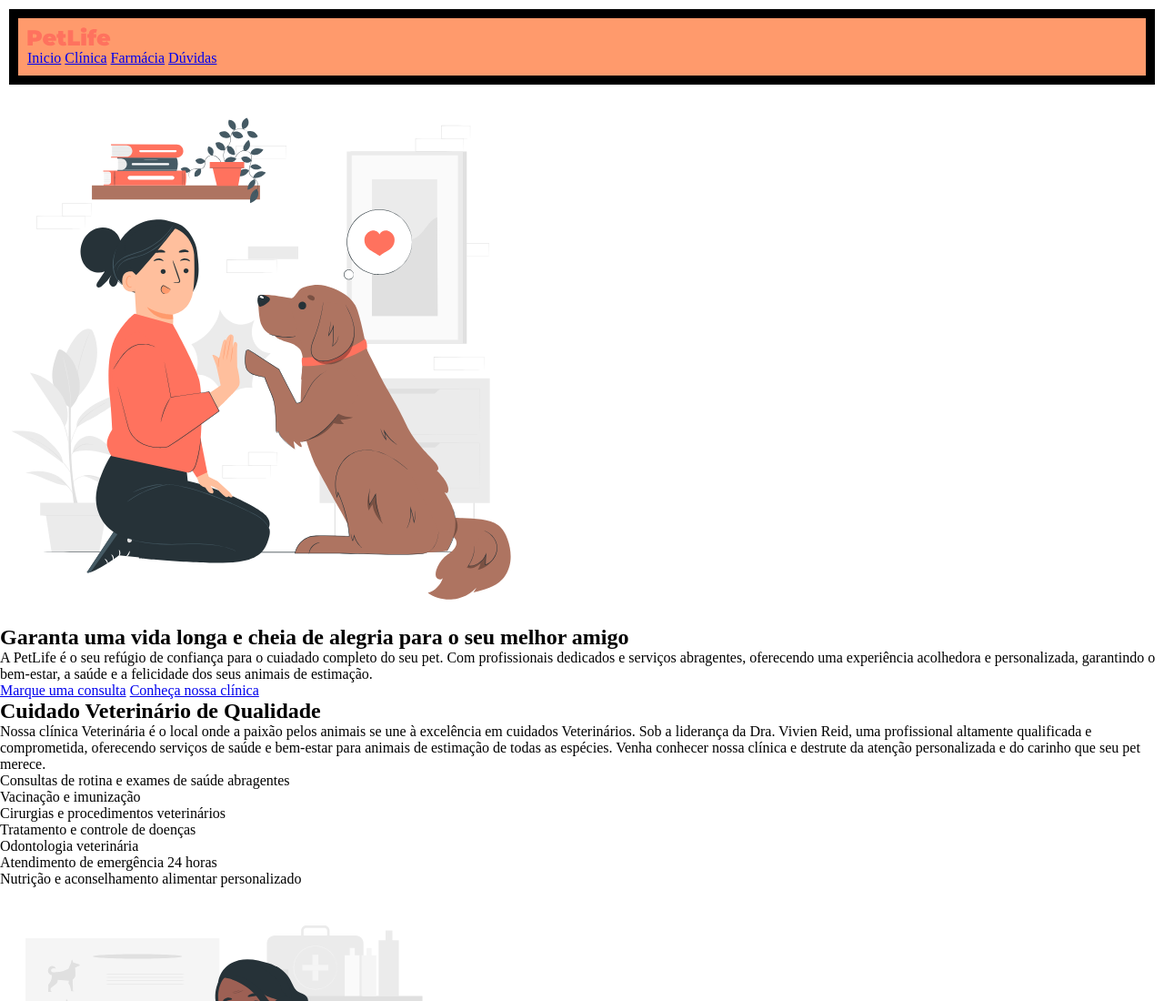
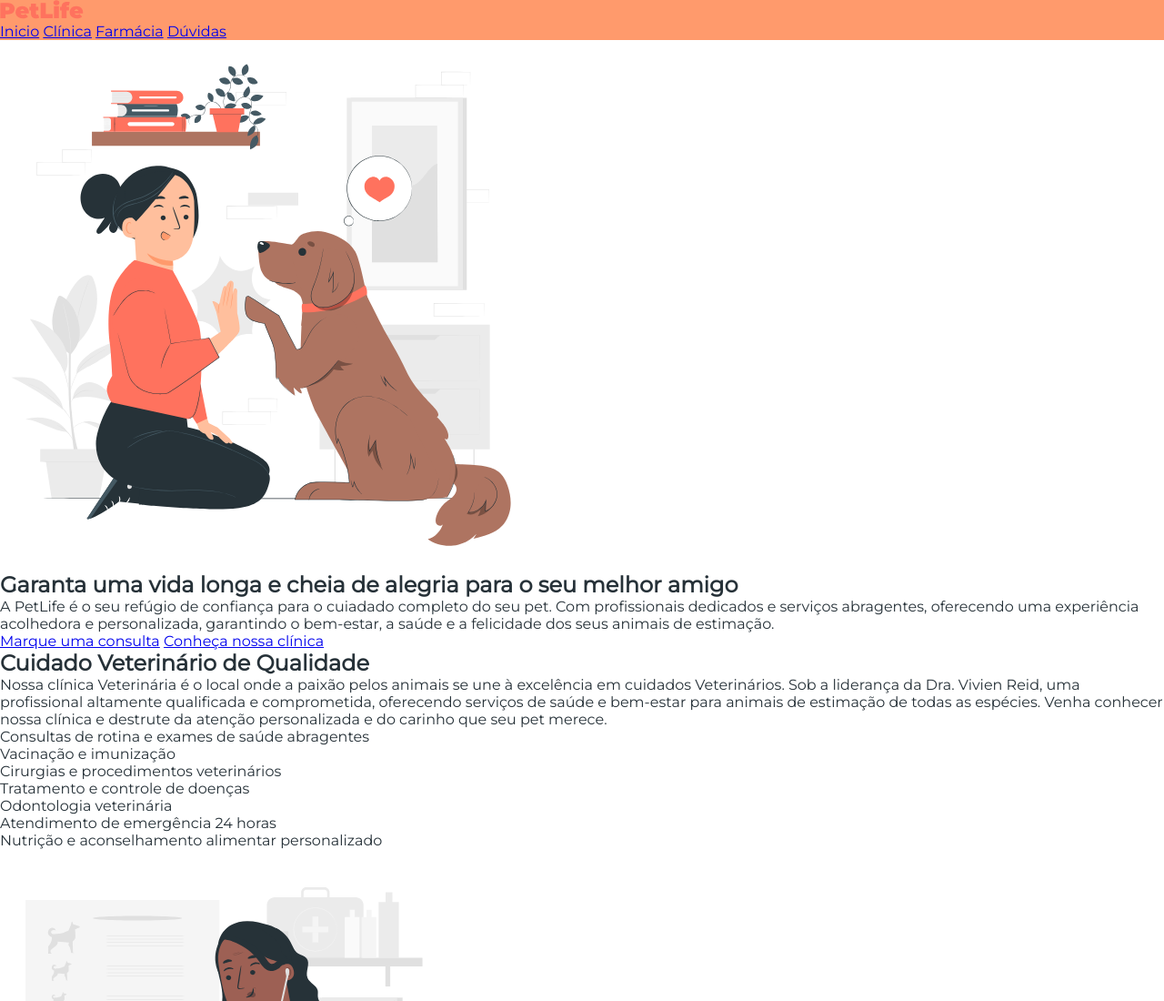
Before and after one commit to OsirisMariano/OBC_petlife, a plain HTML site: page index.html in a window 1280 px wide. Shown: the top 1100 px of the page at 91% size. Drawn offline with Linux system fonts and the light colour scheme.

Commit message:
Recursos externos MDN e Google Fonts

```diff
--- a/index.html
+++ b/index.html
@@ -8,6 +8,10 @@
 
   <!--Cascading Style Sheets-->
   <link rel="stylesheet" href="style.css">
+
+  <link rel="preconnect" href="https://fonts.googleapis.com">
+  <link rel="preconnect" href="https://fonts.gstatic.com" crossorigin>
+  <link href="https://fonts.googleapis.com/css2?family=Montserrat:ital,wght@400;600&display=swap" rel="stylesheet">
   <title>Petlife</title>
 </head>
 <body>
--- a/style.css
+++ b/style.css
@@ -1,12 +1,14 @@
 *{
   box-sizing: border-box;
+  font-family: 'Montserrat',sans-serif;
   margin: 0;
   padding: 0;
 }
 
+body{
+  color: #263138;
+}
+
 header{
   background-color: #FF9A6C;
-  margin: 10px;
-  border: 10px solid #000000;
-  padding: 10px;
 }
```
